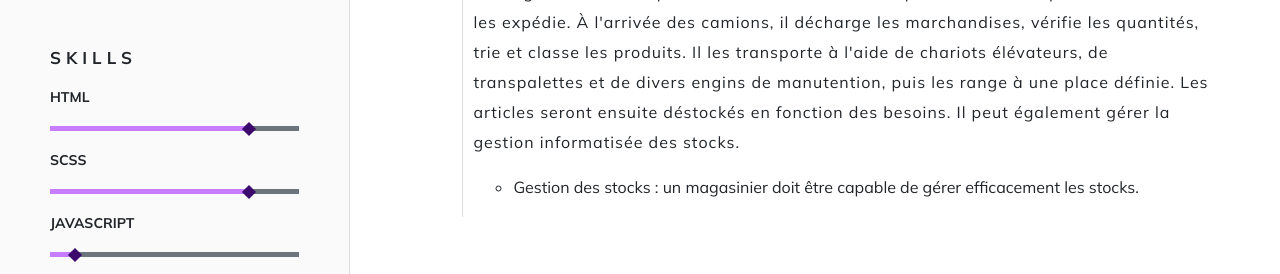
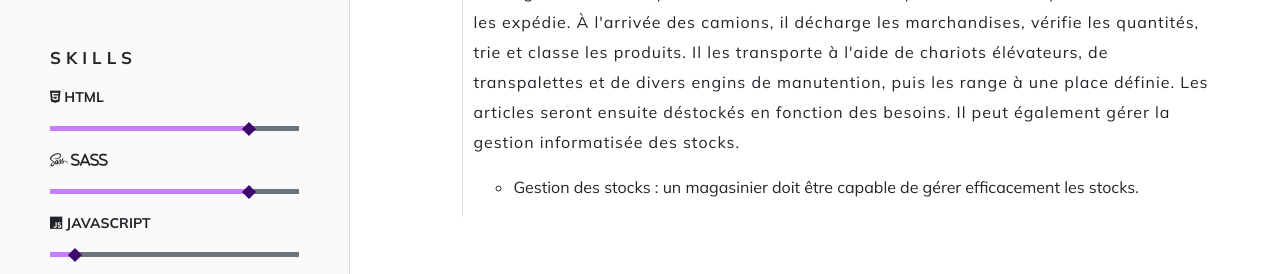
Before and after one commit to VenlaineBenjamin/cv-benjamin-verlaine, a website: page index.html in a window 1280 px wide. Shown: the part 1049-1323 px from the top of the page. Drawn offline with Linux system fonts and the light colour scheme.

Commit message:
add icon

```diff
--- a/index.html
+++ b/index.html
@@ -70,17 +70,17 @@
                 </div>
                 <div class="block">
                     <h2 class="title-small">SKILLS</h2>
-                    <h3>HTML</h3>
+                    <h3><i class="fa-brands fa-html5"></i> HTML</h3>
                     <div class="bar-skill">
                         <div class="bar-skill-progress"></div>
                         <div class="bar-skill-dot"></div>
                     </div>
-                    <h3>SCSS</h3>
+                    <h3><i class="fa-brands fa-sass"> SASS</i></h3>
                     <div class="bar-skill">
                         <div class="bar-skill-progress"></div>
                         <div class="bar-skill-dot"></div>
                     </div>
-                    <h3>JAVASCRIPT</h3>
+                    <h3><i class="fa-brands fa-js"></i> JAVASCRIPT</h3>
                     <div class="bar-skill">
                         <div class="bar-skill-progress-js"></div>
                         <div class="bar-skill-dot-js"></div>
```
